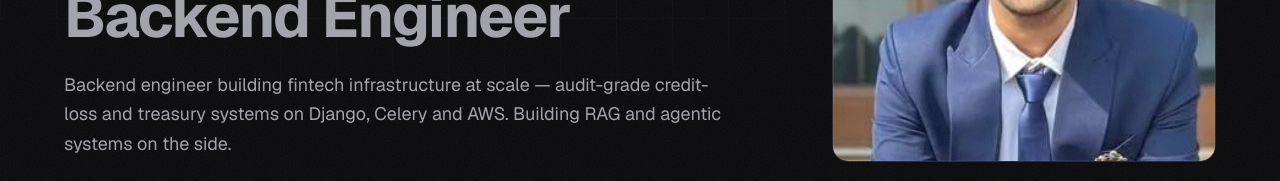
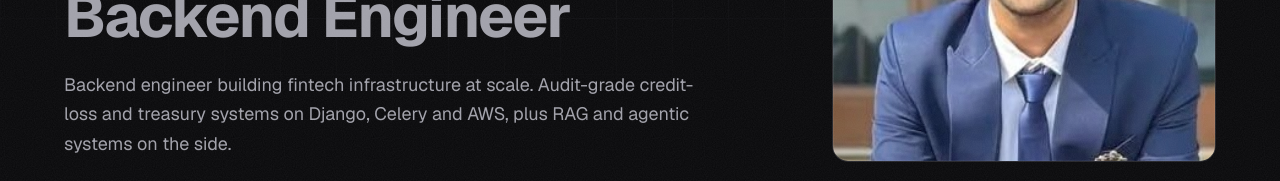
Before and after one commit to sharmaomshiv201/portfolio, a Next.js app: page / in a window 1280 px wide. Shown: the part 495-676 px from the top of the page. Built offline with nearby package versions, Linux system fonts and the light colour scheme.

Commit message:
Copy edit: drop em dashes and serial commas from site text

```diff
--- a/src/app/layout.tsx
+++ b/src/app/layout.tsx
@@ -21,12 +21,12 @@ const geistMono = Geist_Mono({
 export const metadata: Metadata = {
   metadataBase: new URL(site.url),
   title: {
-    default: `${site.name} — ${site.role}`,
-    template: `%s — ${site.name}`,
+    default: `${site.name} · ${site.role}`,
+    template: `%s · ${site.name}`,
   },
   description: site.tagline,
   openGraph: {
-    title: `${site.name} — ${site.role}`,
+    title: `${site.name} · ${site.role}`,
     description: site.tagline,
     url: site.url,
     siteName: site.name,
@@ -34,7 +34,7 @@ export const metadata: Metadata = {
   },
   twitter: {
     card: "summary_large_image",
-    title: `${site.name} — ${site.role}`,
+    title: `${site.name} · ${site.role}`,
     description: site.tagline,
   },
 };
@@ -65,7 +65,7 @@ export default function RootLayout({ children }: LayoutProps<"/">) {
     >
       <head>
         <script dangerouslySetInnerHTML={{ __html: themeScript }} />
-        {/* If JS is disabled, IntersectionObserver never runs — show everything. */}
+        {/* If JS is disabled, IntersectionObserver never runs, so show everything. */}
         <noscript>
           <style>{`.reveal{opacity:1 !important;transform:none !important}`}</style>
         </noscript>
--- a/src/app/opengraph-image.tsx
+++ b/src/app/opengraph-image.tsx
@@ -1,7 +1,7 @@
 import { ImageResponse } from "next/og";
 import { site } from "@/content/site";
 
-export const alt = `${site.name} — ${site.role}`;
+export const alt = `${site.name} · ${site.role}`;
 export const size = { width: 1200, height: 630 };
 export const contentType = "image/png";
 
--- a/src/components/Navbar.tsx
+++ b/src/components/Navbar.tsx
@@ -63,7 +63,7 @@ export function Navbar() {
         <Link
           href="/"
           className="grid h-9 w-9 place-items-center rounded-lg bg-foreground font-mono text-sm font-bold text-background"
-          aria-label={`${site.name} — home`}
+          aria-label={`${site.name}, home`}
         >
           {initials}
         </Link>
--- a/src/components/sections/Contact.tsx
+++ b/src/components/sections/Contact.tsx
@@ -55,8 +55,8 @@ export function Contact() {
       <div className="grid gap-10 lg:grid-cols-[minmax(0,0.8fr)_minmax(0,1fr)] lg:gap-16">
         <Reveal className="max-w-md space-y-4 text-lg leading-relaxed text-muted">
           <p>
-            Have a project in mind, a role to fill, or just want to say hello?
-            Drop a note below and it&apos;ll land in my inbox — or email me
+            Have a project in mind, a role to fill or just want to say hello?
+            Drop a note below and it&apos;ll land in my inbox, or email me
             directly.
           </p>
           <a
@@ -83,7 +83,7 @@ export function Contact() {
         <Reveal delay={80} className="w-full max-w-2xl">
           {status === "success" ? (
             <Confirmation>
-              Thanks — your note is on its way. I&apos;ll get back to you soon.
+              Thanks, your note is on its way. I&apos;ll get back to you soon.
             </Confirmation>
           ) : (
             <form onSubmit={onSubmit} className="space-y-4">
@@ -108,7 +108,7 @@ export function Contact() {
                 label="Note"
                 name="message"
                 textarea
-                placeholder="Hi Om — I'd love to talk about…"
+                placeholder="Hi Om, I'd love to talk about…"
               />
 
               {status === "error" && (
--- a/src/content/site.ts
+++ b/src/content/site.ts
@@ -55,10 +55,10 @@ export const site = {
   role: "Backend Engineer",
   /** One or two sentences. Shows under your name in the hero. */
   tagline:
-    "Backend engineer building fintech infrastructure at scale — audit-grade credit-loss and treasury systems on Django, Celery and AWS. Building RAG and agentic systems on the side.",
+    "Backend engineer building fintech infrastructure at scale. Audit-grade credit-loss and treasury systems on Django, Celery and AWS, plus RAG and agentic systems on the side.",
   /** Longer paragraph(s) for the About section */
   about: [
-    "I'm a backend engineer at NeoGrowth, where I build fintech infrastructure at scale — from an audit-grade Estimated Credit Loss platform to a Treasury Management System spanning 10+ banking integrations. My core stack is Python, Django, Celery, Redis and AWS, backed by MySQL and MongoDB.",
+    "I'm a backend engineer at NeoGrowth, where I build fintech infrastructure at scale, from an audit-grade Estimated Credit Loss platform to a Treasury Management System spanning 10+ banking integrations. My core stack is Python, Django, Celery, Redis and AWS, backed by MySQL and MongoDB.",
     "Outside work I build RAG and agentic systems independently, with a focus on retrieval architecture and LLM-provider abstraction.",
   ],
   location: "India",
@@ -124,7 +124,7 @@ export const site = {
 
   projects: [
     {
-      title: "Stringer — News Digest Assistant",
+      title: "Stringer: News Digest Assistant",
       description:
         "A RAG news assistant: FastAPI over a NumPy cosine-similarity index on SQLite, with hybrid retrieval (semantic + keyword + recency decay) and near-duplicate suppression. A grounding gate withholds an answer rather than responding from unrelated articles, and an enrichment pipeline fetches full article context to fix headline-only feeds. Runs with zero API keys.",
       tags: ["Python", "FastAPI", "React", "RAG", "NumPy", "SQLite"],
@@ -141,7 +141,7 @@ export const site = {
     {
       title: "Treasury Management System (TMS)",
       description:
-        "Backend modules and REST APIs for the full investment lifecycle — cashflows, fixed deposits, mutual funds, borrowings and repayments — across 10+ banking integrations, including account validation, penny-drop verification and automated reconciliation. Systematized ~90% of treasury operations and eliminated 100+ daily manual entries.",
+        "Backend modules and REST APIs for the full investment lifecycle (cashflows, fixed deposits, mutual funds, borrowings and repayments) across 10+ banking integrations, including account validation, penny-drop verification and automated reconciliation. Systematized ~90% of treasury operations and eliminated 100+ daily manual entries.",
       tags: ["Django", "REST APIs", "MySQL", "Banking APIs"],
       featured: true,
     },
@@ -151,14 +151,14 @@ export const site = {
     {
       role: "Software Developer",
       company: "NeoGrowth Credit Pvt. Ltd.",
-      period: "Jun 2025 — Present",
+      period: "Jun 2025 - Present",
       logo: "/neogrowth.svg",
       summary:
-        "Building backend infrastructure for lending and treasury operations — regulatory reporting, cashflow management, and banking integrations.",
+        "Building backend infrastructure for lending and treasury operations: regulatory reporting, cashflow management and banking integrations.",
       highlights: [
         "Delivered an end-to-end Estimated Credit Loss (ECL) platform (Django, Celery, Redis, MySQL, Pandas) that eliminated human intervention in the monthly regulatory ECL process.",
-        "Built a Treasury Management System and REST APIs across 10+ banking integrations — account validation, penny-drop verification, automated reconciliation — cutting operational errors 60–70%.",
-        "Built asynchronous file-processing pipelines on AWS S3, Lambda and SNS (+80% throughput) and optimised MySQL reporting modules (−40% report generation time).",
+        "Built a Treasury Management System and REST APIs across 10+ banking integrations (account validation, penny-drop verification, automated reconciliation), cutting operational errors by 60 to 70%.",
+        "Built asynchronous file-processing pipelines on AWS S3, Lambda and SNS (80% more throughput) and optimised MySQL reporting modules (40% faster report generation).",
         "Wrote Django management commands to crawl SQL and MongoDB schemas for field-level structural changes with zero downtime, and migrated 10M+ records from MySQL to MongoDB with zero data loss.",
       ],
     },
@@ -168,7 +168,7 @@ export const site = {
     {
       degree: "Bachelor of Engineering",
       school: "BITS Pilani",
-      period: "2021 — 2025",
+      period: "2021 - 2025",
       image: "/bits-pilani.jpg",
     },
   ] as EducationItem[],
```
